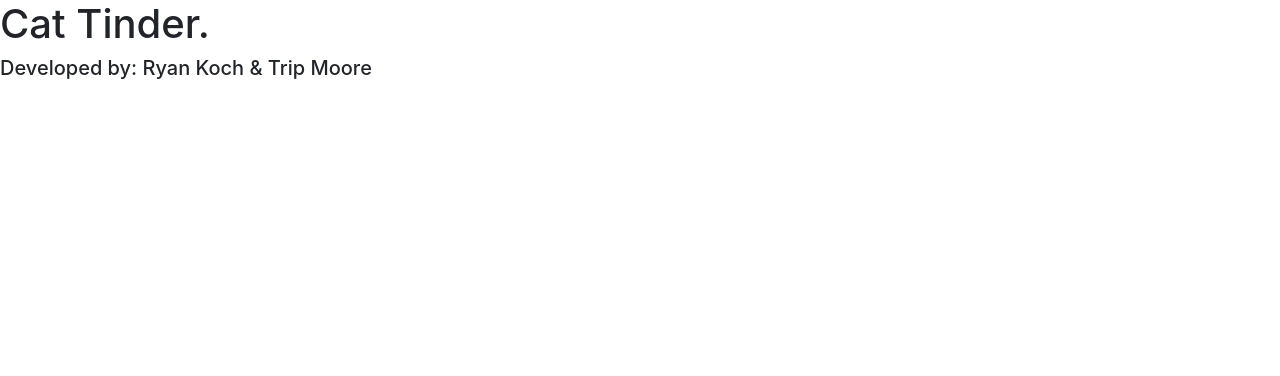
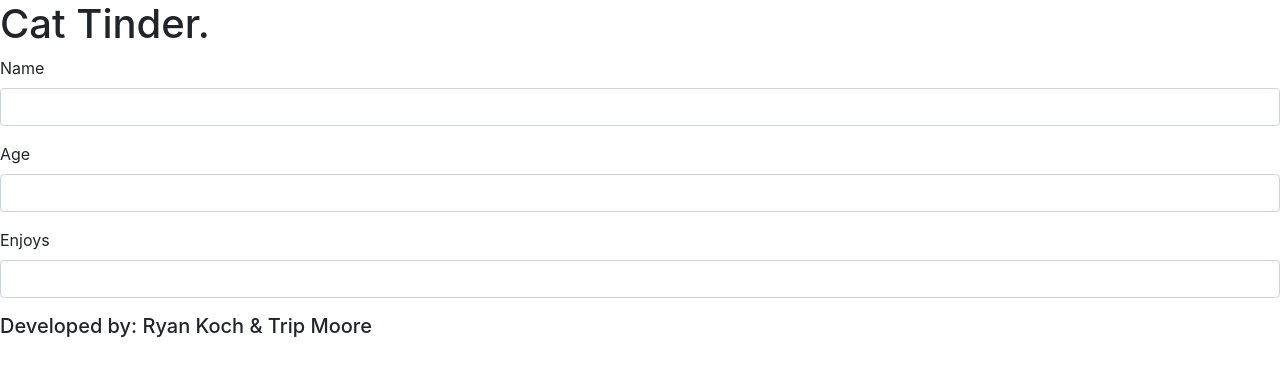
Before and after one commit to ryankoch13/cat-tinder-frontend-maine-coon, a React (Create React App) app in the folder cat-tinder-frontend/: page /catnew in a window 1280 px wide. Shown: the top 376 px of the page. Built offline with nearby package versions, Linux system fonts and the light colour scheme.

Commit message:
CatIndex side of form complete

```diff
--- a/cat-tinder-frontend/src/pages/CatNew.js
+++ b/cat-tinder-frontend/src/pages/CatNew.js
@@ -1,13 +1,60 @@
 import React, { Component } from 'react';
 import Header from '../components/Header';
 import Footer from '../components/Footer';
+import {Redirect} from 'react-router-dom';
+import {Form, FormGroup, Input, Label, Button} from 'reactstrap';
 
 
 export class CatsHome extends Component {
+    constructor(props) {
+        super(props)
+        this.state = {
+            form: {
+                name: "",
+                age: "",
+                enjoys: ""
+            }
+        }
+    }
+
+    handleChange = (e) => {
+        let {form} = this.state;
+        form[e.taget.name] = e.target.value;
+        this.setState( {form: form} )
+    }
     render() {
         return (
             <div>
                 <Header />
+                <Form>
+                    <FormGroup>
+                        <Label>Name</Label>
+                        <Input
+                            type = "text"
+                            name = "name"
+                            value = {this.state.form.name}
+                            onChange = {this.handleChange}
+                        />
+                    </FormGroup>
+                    <FormGroup>
+                        <Label>Age</Label>
+                        <Input
+                            type = "number"
+                            name = "age"
+                            value = {this.state.form.age}
+                            onChange = {this.handleChange}
+                        />
+                    </FormGroup>
+                    <FormGroup>
+                        <Label>Enjoys</Label>
+                        <Input
+                            type = "text"
+                            name = "enjoys"
+                            value = {this.state.form.enjoys}
+                            onChange = {this.handleChange}
+                        />
+                    </FormGroup>
+                </Form>
 
 
                 <Footer />
```
